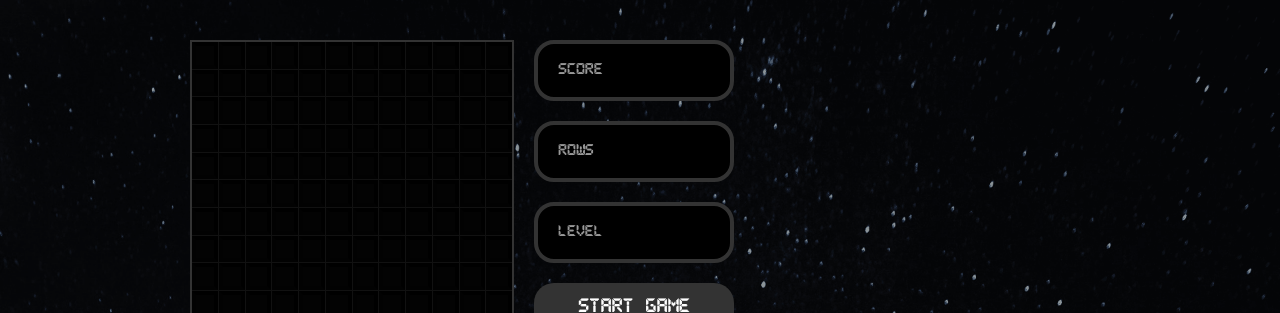
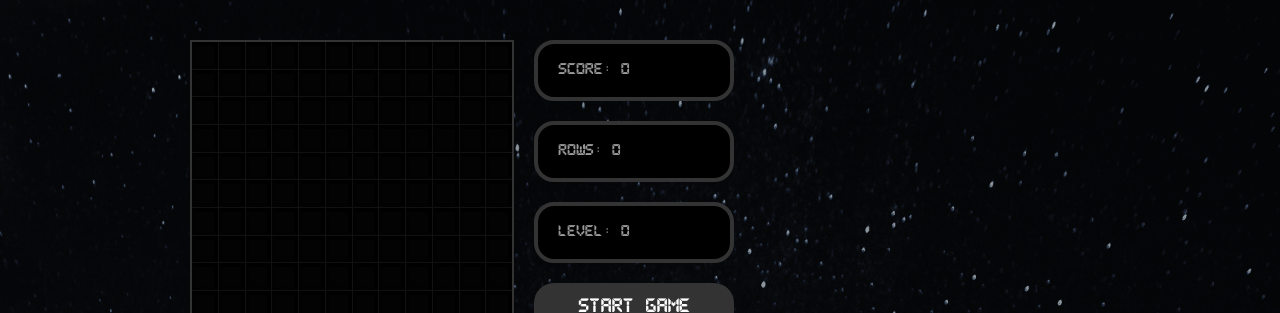
Before and after one commit to rodolphe37/tetris-react, a React (Create React App) app: page / in a window 1280 px wide. Shown: the top 313 px of the page. Built offline with nearby package versions, Linux system fonts and the light colour scheme.

Commit message:
mise en place des fonctions necessaires à la prise en compte du score, des lignes reussie ainsi que des levels

```diff
--- a/src/components/Cell.js
+++ b/src/components/Cell.js
@@ -6,4 +6,4 @@ const Cell = ({ type }) => (
     <StyledCell type={'L'} color={TETROMINOS[type].color}/>
 )
 
-export default Cell;
+export default React.memo(Cell);
--- a/src/components/Tetris.js
+++ b/src/components/Tetris.js
@@ -9,6 +9,7 @@ import { StyledTetrisWrapper, StyledTetris } from './styles/StyledTetris';
 import { useInterval } from '../hooks/useInterval';
 import { usePlayer } from '../hooks/usePlayer';
 import { useStage } from '../hooks/useStage';
+import { useGameStatus } from '../hooks/useGameStatus';
 
 // Components
 import Stage from './Stage';
@@ -20,7 +21,10 @@ const Tetris = () => {
   const [gameOver, setGameOver] = useState(false);
 
   const [player, updatePlayerPos, resetPlayer, playerRotate] = usePlayer();
-  const [stage, setStage] = useStage(player, resetPlayer);
+  const [stage, setStage, rowsCleared] = useStage(player, resetPlayer);
+  const [score, setScore, rows, setRows, level, setLevel] = useGameStatus(
+      rowsCleared
+    );
 
   console.log('re-render');
 
@@ -37,9 +41,19 @@ const Tetris = () => {
     setDropTime(1000);
     resetPlayer();
     setGameOver(false);
+    setScore(0);
+    setRows(0);
+    setLevel(0);
   }
 
   const drop = () => {
+    // increase level when player has cleared 10 rows
+    if(rows > (level + 1)* 10) {
+        setLevel(prev => prev + 1);
+        // Also increase speed
+        setDropTime(1000 / (level +1) + 200);
+    }
+
     if (!checkCollision(player, stage, { x: 0, y: 1 })) {
       updatePlayerPos({ x: 0, y: 1, collided: false })
     } else {
@@ -57,7 +71,7 @@ const Tetris = () => {
       if(!gameOver){
           if(keyCode === 40) {
             console.log("interval on")
-              setDropTime(1000);
+              setDropTime(1000 / (level +1) + 200);
           }
       }
   }
@@ -100,9 +114,9 @@ const Tetris = () => {
             <Display gameOver={gameOver} text="Game Over" />
           ) : (
             <div>
-              <Display text="Score" />
-              <Display text="Rows" />
-              <Display text="Level" />
+              <Display text={`Score: ${score}`} />
+              <Display text={`Rows: ${rows}`} />
+              <Display text={`Level: ${level}`} />
             </div>
           )}
           <StartButton callback={startGame} />
--- /dev/null
+++ b/src/hooks/useGameStatus.js
@@ -0,0 +1,25 @@
+import { useState, useEffect, useCallback } from 'react';
+
+export const useGameStatus = rowsCleared => {
+    const [score, setScore] = useState(0);
+    const [rows, setRows] = useState(0);
+    const [level, setLevel] = useState(0);
+
+    const linePoints = [ 40, 100, 300, 1200];
+
+    const calcScore = useCallback(() => {
+     // We have score
+     if (rowsCleared > 0) {
+        // This is how original Tetris score is calculated
+        setScore(prev => prev + linePoints[rowsCleared-1] * (level + 1));
+        setRows(prev => prev + rowsCleared);
+        }
+    }, [level, linePoints, rowsCleared]);
+
+    useEffect(() => {
+        calcScore();
+    }, [calcScore, rowsCleared, score]);
+
+    return [score, setScore, rows, setRows, level, setLevel];
+
+};
```
